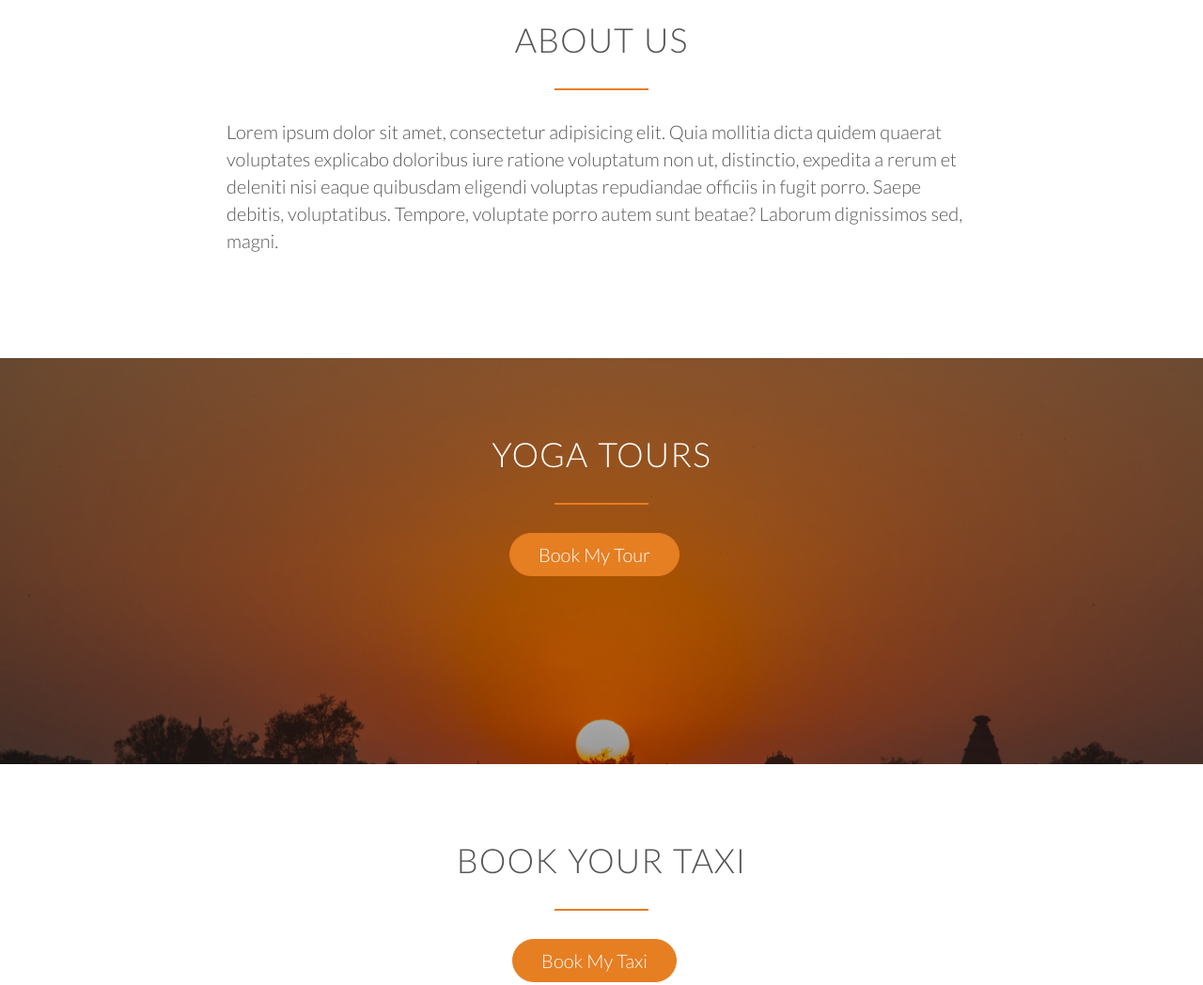
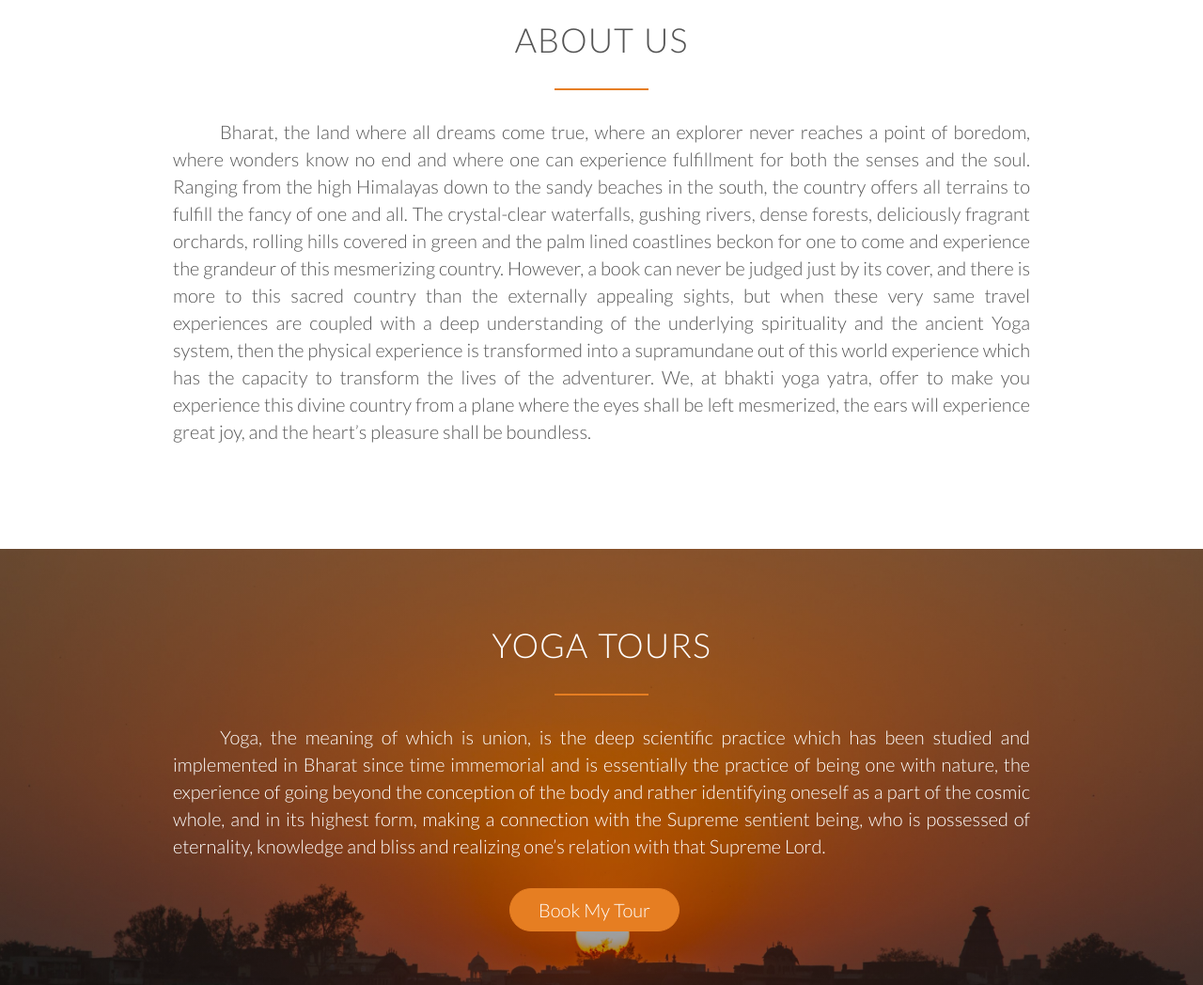
Before and after one commit to Abhimanyu369/bhaktiyogayatra, a plain HTML site: page index.html in a window 1280 px wide. Shown: the part 860-1908 px from the top of the page at 94% size. Drawn offline with nearby package versions, Linux system fonts and the light colour scheme; a script that the page names is missing; files whose address does not match are found by name.

Commit message:
added text

```diff
--- a/index.html
+++ b/index.html
@@ -50,7 +50,7 @@
             <div class="row">
                 <h2>About Us</h2>
                 <p class="long-copy">
-                    Lorem ipsum dolor sit amet, consectetur adipisicing elit. Quia mollitia dicta quidem quaerat voluptates explicabo doloribus iure ratione voluptatum non ut, distinctio, expedita a rerum et deleniti nisi eaque quibusdam eligendi voluptas repudiandae officiis in fugit porro. Saepe debitis, voluptatibus. Tempore, voluptate porro autem sunt beatae? Laborum dignissimos sed, magni.
+                  Bharat, the land where all dreams come true, where an explorer never reaches a point of boredom, where wonders know no end and where one can experience fulfillment for both the senses and the soul. Ranging from the high Himalayas down to the sandy beaches in the south, the country offers all terrains to fulfill the fancy of one and all. The crystal-clear waterfalls, gushing rivers, dense forests, deliciously fragrant orchards, rolling hills covered in green and the palm lined coastlines beckon for one to come and experience the grandeur of this mesmerizing country. However, a book can never be judged just by its cover, and there is more to this sacred country than the externally appealing sights, but when these very same travel experiences are coupled with a deep understanding of the underlying spirituality and the ancient Yoga system, then the physical experience is transformed into a supramundane out of this world experience which has the capacity to transform the lives of the adventurer. We, at bhakti yoga yatra, offer to make you experience this divine country from a plane where the eyes shall be left mesmerized, the ears will experience great joy, and the heart’s pleasure shall be boundless.
                 </p>
             </div>
 
@@ -188,6 +188,9 @@
         <section class="yoga-tours section-plans">
             <div class="row">
                 <h2>Yoga Tours</h2>
+                <p class="long-copy">
+                  Yoga, the meaning of which is union, is the deep scientific practice which has been studied and implemented in Bharat since time immemorial and is essentially the  practice of being one with nature, the experience of going beyond the conception of the body and rather identifying oneself as a part of the cosmic whole, and in its highest form, making a connection with the Supreme sentient being, who is possessed of eternality, knowledge and bliss and realizing one’s relation with that Supreme Lord.
+                </p>
                 <!--<div class="slider-1 row js--wp-3">
                   <div class="box">
                       <img src="resources/img/gokul.jpg" alt="Lisbon">
@@ -237,6 +240,9 @@
         <section class="pilgrimage">
             <div class="row">
                 <h2>Pilgrimage</h2>
+                <p class="long-copy">
+                  Just like it is essential to eat food to maintain the body, the soul too needs nourishment to be able to feel satisfied and blissful, and for that one must, from time to time, take a break from the everyday life in the world and rejuvenate oneself by going to the auspicious pastime places of the Supreme Lord Sri Krishna. Sri Vrindavan dham, the eternal residence of Sri Krishna, where, till today, Shyamsundar is performing his eternal pastimes with his consorts in Nidhivan and Sevakunj, is that holy place of pilgrimage, where every nook and corner has a pastime related to it.
+                </p>
                 <!--<div class="slider-1 row js--wp-3">
                   <div class="box">
                       <img src="resources/img/gokul.jpg" alt="Lisbon">
--- a/resources/css/style.css
+++ b/resources/css/style.css
@@ -95,8 +95,10 @@ h2:after {
 /* ----- PARAGRAPHS ----- */
 .long-copy {
     line-height: 145%;
-    width: 70%;
-    margin-left: 15%;
+    width: 80%;
+    margin-left: 10%;
+    text-align: justify;
+    text-indent: 50px;
 }
 
 .box p {
@@ -840,6 +842,7 @@ footer p {
 
 .taxi-booking, .tour-booking {
   text-align: center;
+  margin-top: 30px;
 }
 
 .sub-menu {
```
